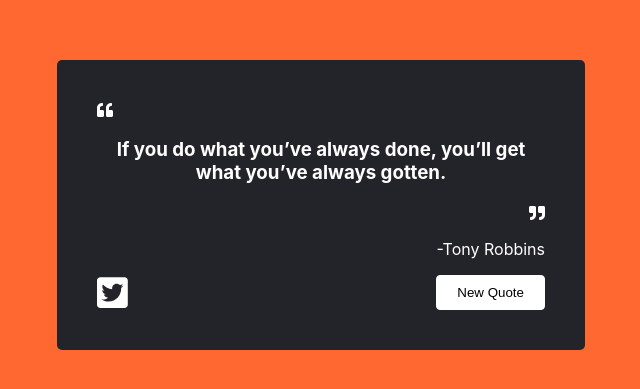
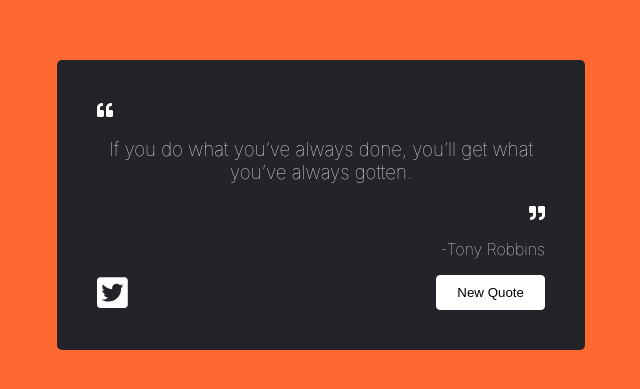
Before and after one commit to DiegoSt23/Quote-Machine, a React (Create React App) app: page / in a window 1280 px wide. Shown: the part 195-584 px from the top of the page, without its empty margins (319-959 px from the left). Built offline with nearby package versions, Linux system fonts and the light colour scheme.

Commit message:
se cambio font weight

```diff
--- a/src/App.css
+++ b/src/App.css
@@ -25,11 +25,13 @@
 h3 {
   text-align: center;
   background-color: transparent;
+  font-weight: 100;
 }
 
 p {
   text-align: end;
   background-color: transparent;
+  font-weight: 100;
 }
 
 .icon {
```
